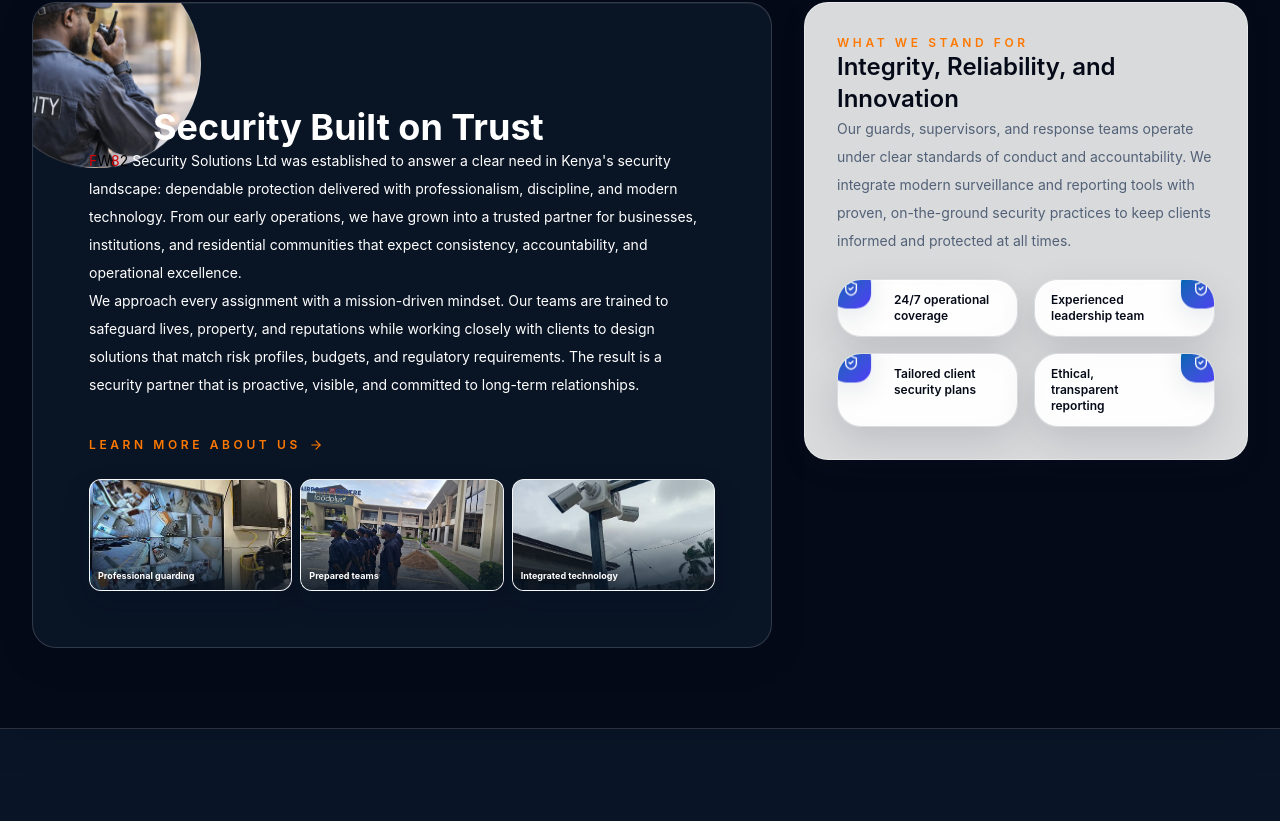
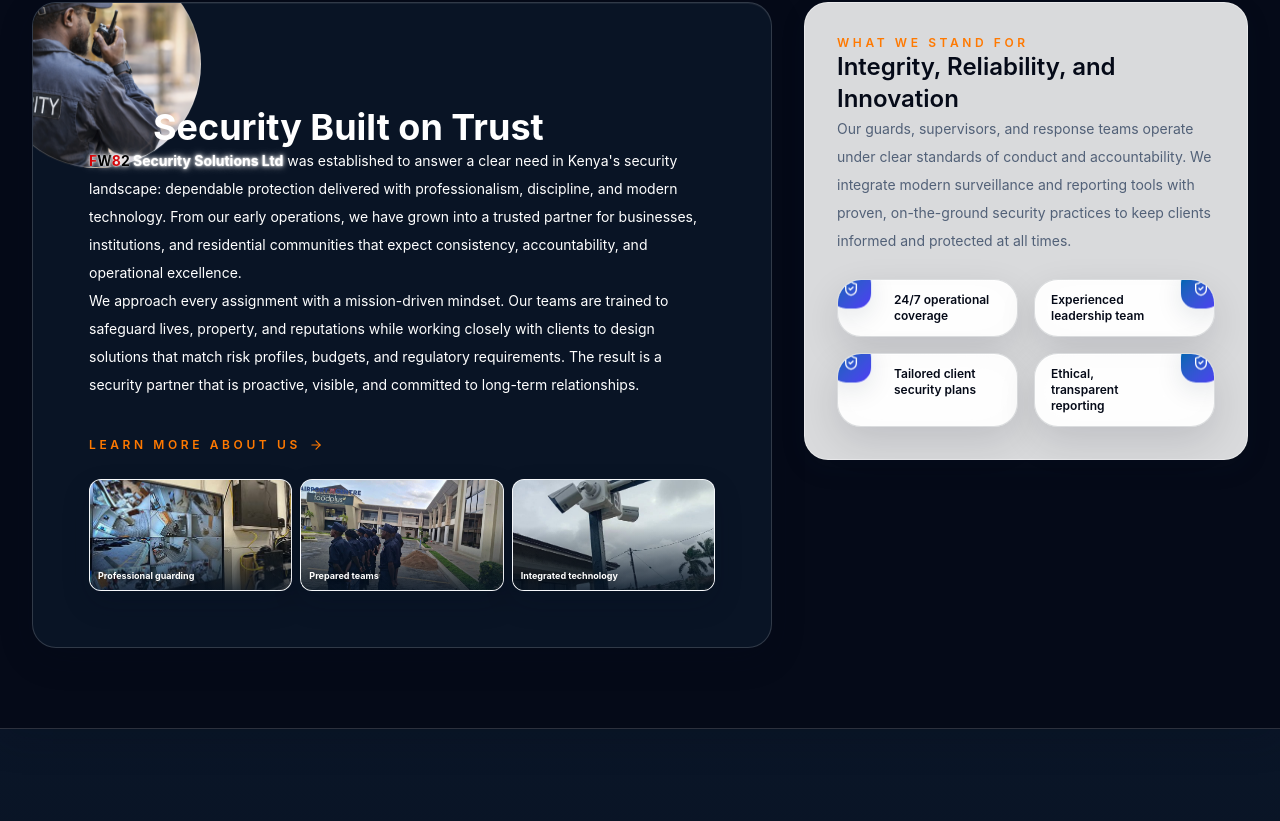
Before and after one commit to Hoseasunny/FW82_securities, a React (Vite) app: page / in a window 1280 px wide. Shown: the part 2979-3800 px from the top of the page. Built offline with nearby package versions, Linux system fonts and the light colour scheme; no server answers.

Commit message:
company name shadow

```diff
--- a/src/index.css
+++ b/src/index.css
@@ -39,12 +39,28 @@ body {
 
 .company-name {
   color: inherit;
+  font-weight: 700;
   -webkit-text-fill-color: currentColor;
+  text-shadow:
+    0 1px 1px rgb(0 0 0 / 85%),
+    0 2px 5px rgb(0 0 0 / 55%),
+    0 0 1px rgb(0 0 0 / 65%);
   white-space: normal;
 }
 
 .section-heading-text .company-name {
   color: var(--ink);
+}
+
+.bg-navy .company-name,
+.bg-black .company-name,
+[class*="bg-[#050505]"] .company-name,
+.text-white .company-name,
+.site-footer .company-name {
+  text-shadow:
+    0 0 2px rgb(255 255 255 / 100%),
+    0 0 5px rgb(255 255 255 / 95%),
+    0 0 10px rgb(255 255 255 / 70%);
 }
 
 .company-name__mark {
```
